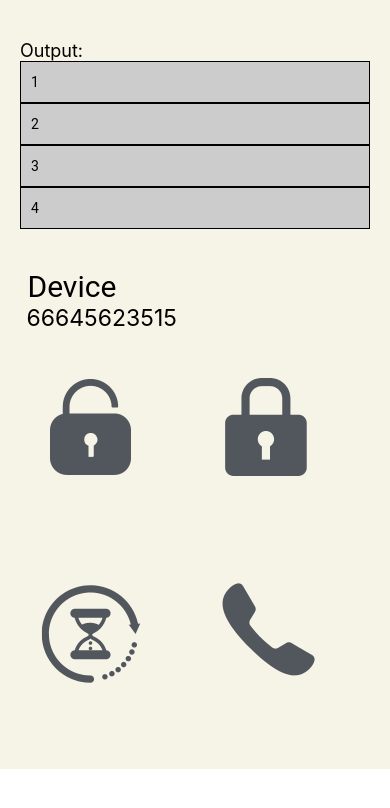
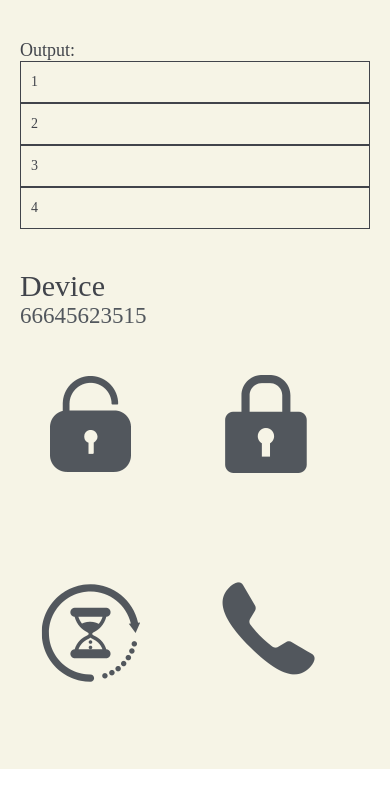
Before and after one commit to David-RL20/LARC_APP, a React Native app: screen / in a window 390 px wide. Shown: the top 808 px of the page. Built offline with nearby package versions, Linux system fonts and the light colour scheme.

Commit message:
control device styling done.

```diff
--- a/State.js
+++ b/State.js
@@ -2,24 +2,22 @@ const state = {
   currentTheme: 'light',
   themes: {
     dark: {
-      iconColor: '#dddddd',
       titleNormal: '#d4d4d4',
       letter: '#fcfcfc',
-      primary: 'rgb(75,75,75,.83)',
+      primary: 'rgba(75,75,75,.83)',
       background: '#2c2e2e',
       borderColor: '#cccccc',
       letterAlternative: '#bc4343',
       editIcon: '#348fb8',
     },
     light: {
-      iconColor: '#6e6767',
-      titleNormal: '#0f0707',
+      titleNormal: '#41444B',
       letter: '#fcfcfc',
-      primary: 'rgb(145,4,4,.83)',
+      primary: '#FDDB3A',
       background: '#F6F4E6',
-      borderColor: '#cccccc',
-      letterAlternative: 'rbg(139,4,4,.83)',
-      editIcon: 'rgb(8,0,251,.71)',
+      borderColor: '#41444B',
+      letterAlternative: '#52575D',
+      editIcon: '#0800FB  ',
     },
   },
   device: {
@@ -83,14 +81,4 @@ const state = {
   },
 };
 
-// const password = device.password;
-// const currentChannel = device.currentChannel;
-// array.forEach((ele) => {
-//     if (ele.message) {
-//         sendMessage(`#PWD${password}#OUT${currentChannel}=${ele.value}`);
-// return
-//     } else {
-//         ele.value
-//     }
-// });
 export default state;
--- a/src/sections/device/ControlDevice.js
+++ b/src/sections/device/ControlDevice.js
@@ -6,36 +6,109 @@ import {connect} from 'react-redux';
 import Icon from '../../utils/Icon';
 
 function Controll(props) {
-  console.log(props);
   return (
     <View style={[style.container, {backgroundColor: props.background}]}>
       {/* Channel control */}
       <View style={style.container_control}>
-        <Text style={style.labelChannel}>Output:</Text>
+        <Text style={[style.labelChannel, {color: props.titleNormal}]}>
+          Output:
+        </Text>
 
         <View style={style.container_control_buttons}>
-          <TouchableOpacity style={style.btnChannel}>
-            <Text style={style.control_button_label}>1</Text>
+          <TouchableOpacity
+            style={[
+              style.btnChannel,
+              {
+                backgroundColor: props.background,
+                color: props.titleNormal,
+                borderColor: props.borderColor,
+              },
+            ]}>
+            <Text
+              style={[
+                style.control_button_label,
+                {
+                  backgroundColor: props.background,
+                  color: props.titleNormal,
+                },
+              ]}>
+              1
+            </Text>
           </TouchableOpacity>
 
-          <TouchableOpacity style={style.btnChannel}>
-            <Text style={style.control_button_label}>2</Text>
+          <TouchableOpacity
+            style={[
+              style.btnChannel,
+              {
+                backgroundColor: props.background,
+                color: props.titleNormal,
+                borderColor: props.borderColor,
+              },
+            ]}>
+            <Text
+              style={[
+                style.control_button_label,
+                {
+                  backgroundColor: props.background,
+                  color: props.titleNormal,
+                },
+              ]}>
+              2
+            </Text>
           </TouchableOpacity>
 
-          <TouchableOpacity style={style.btnChannel}>
-            <Text style={style.control_button_label}>3</Text>
+          <TouchableOpacity
+            style={[
+              style.btnChannel,
+              {
+                backgroundColor: props.background,
+                color: props.titleNormal,
+                borderColor: props.borderColor,
+              },
+            ]}>
+            <Text
+              style={[
+                style.control_button_label,
+                {
+                  backgroundColor: props.background,
+                  color: props.titleNormal,
+                },
+              ]}>
+              3
+            </Text>
           </TouchableOpacity>
 
-          <TouchableOpacity style={style.btnChannel}>
-            <Text style={style.control_button_label}>4</Text>
+          <TouchableOpacity
+            style={[
+              style.btnChannel,
+              {
+                backgroundColor: props.background,
+                color: props.titleNormal,
+                borderColor: props.borderColor,
+              },
+            ]}>
+            <Text
+              style={[
+                style.control_button_label,
+                {
+                  backgroundColor: props.background,
+                  color: props.titleNormal,
+                },
+              ]}>
+              4
+            </Text>
           </TouchableOpacity>
         </View>
       </View>
       {/* Device control */}
       <View style={style.deviceControl}>
         <View>
-          <Text style={style.nameDevice}> Device </Text>
-          <Text style={style.numberDevice}> 66645623515 </Text>
+          <Text style={[style.nameDevice, {color: props.titleNormal}]}>
+            Device
+          </Text>
+          <Text style={[style.numberDevice, {color: props.letterAlternative}]}>
+            66645623515
+          </Text>
         </View>
         <View style={style.container_icons}>
           <TouchableOpacity style={style.container_action_button}>
@@ -68,11 +141,11 @@ const style = StyleSheet.create({
   },
   control_button_label: {
     fontSize: 14,
-    fontFamily: 'roboto',
+    fontFamily: 'Roboto-Regular',
   },
   labelChannel: {
     fontSize: 18,
-    color: 'black',
+    fontFamily: 'Roboto-Bold',
   },
   btnChannel: {
     justifyContent: 'center',
@@ -87,10 +160,11 @@ const style = StyleSheet.create({
   },
   nameDevice: {
     fontSize: 30,
-    fontFamily: 'roboto',
+    fontFamily: 'Roboto-Bold',
   },
   numberDevice: {
     fontSize: 23,
+    fontFamily: 'Roboto-Regular',
   },
   container_icons: {
     flex: 1,
```
